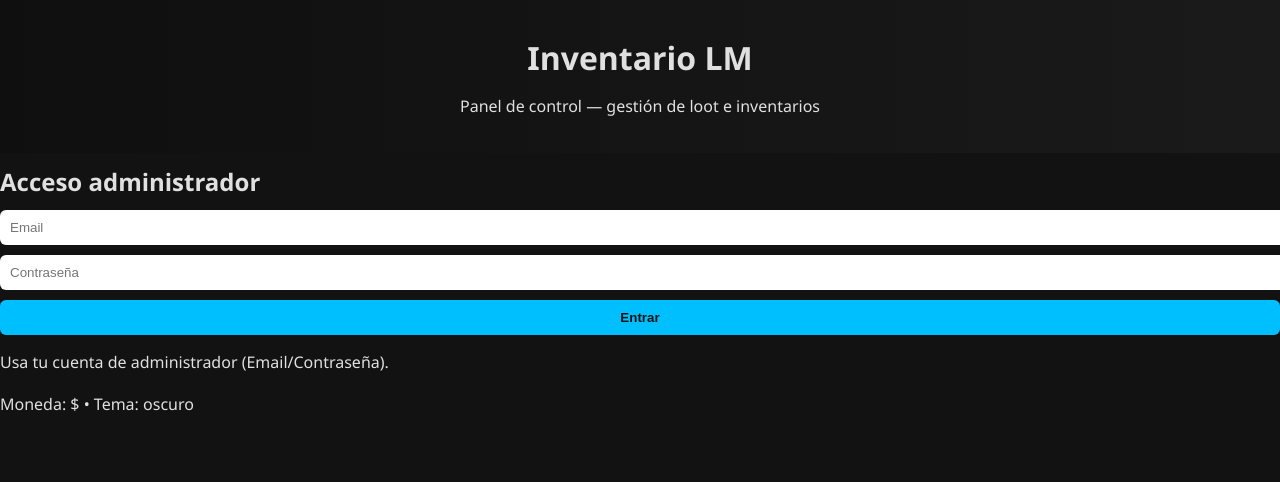
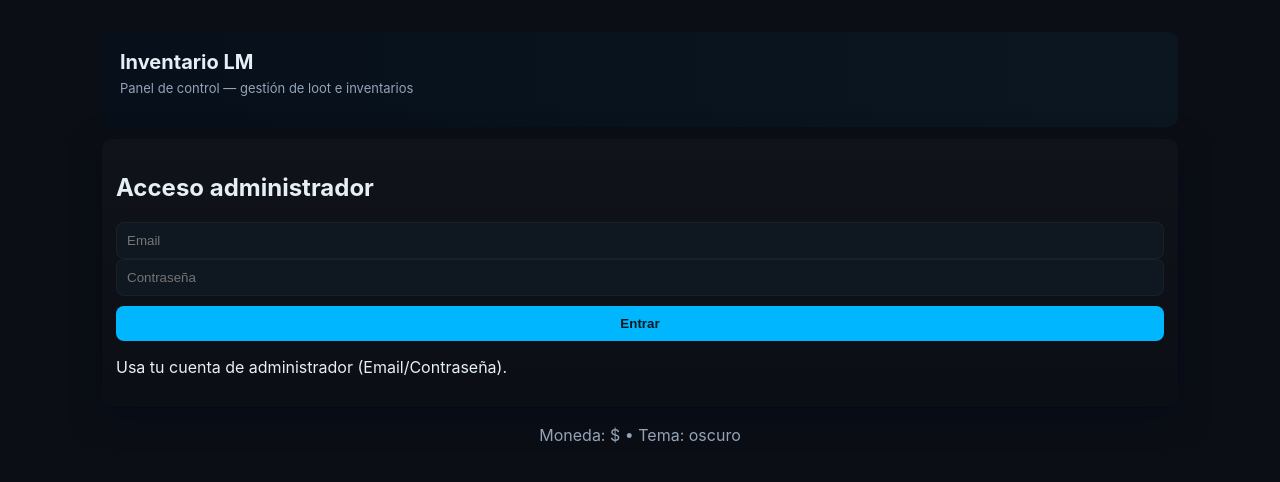
Before and after one commit to JonathanDiez/LMI-WEB, a plain HTML site: page index.html in a window 1280 px wide. Drawn offline with Linux system fonts and the light colour scheme; a script that the page names is missing.

Commit message:
Refactor CSS with new variables and styles

```diff
--- a/css/estilos.css
+++ b/css/estilos.css
@@ -1,53 +1,32 @@
-/* Tema oscuro, minimalista y futurista */
-body {
-    font-family: 'Segoe UI', Tahoma, Geneva, Verdana, sans-serif;
-    background-color: #121212;
-    color: #e0e0e0;
-    margin: 0;
-    padding: 0;
+:root{
+  --bg:#0b0f15;
+  --card:#0f1720;
+  --muted:#94a3b8;
+  --accent:#00b7ff;
+  --glass: rgba(255,255,255,0.03);
 }
-
-header {
-    background: linear-gradient(90deg, #0f0f0f, #1a1a1a);
-    padding: 20px;
-    text-align: center;
+*{box-sizing:border-box}
+body{margin:0;font-family:Inter,system-ui,Arial,sans-serif;background:var(--bg);color:#e6eef6}
+.contenedor{max-width:1100px;margin:20px auto;padding:12px}
+.cabecera{padding:18px;background:linear-gradient(90deg,#07101a 0%, #0b1620 100%);border-radius:10px}
+.cabecera h1{margin:0;font-size:20px}
+.sub{color:var(--muted);margin-top:6px;font-size:13px}
+.card{background:linear-gradient(180deg, rgba(255,255,255,0.02), transparent);padding:14px;border-radius:10px;margin-top:12px;box-shadow:0 8px 30px rgba(2,6,23,0.6)}
+.main-grid{display:grid;grid-template-columns:1fr 420px;gap:16px}
+.panel{min-height:200px}
+.izquierda{float:left;width:62%}
+.derecha{float:right;width:36%}
+.fila{display:flex;gap:8px;margin-top:10px}
+input,select,button,textarea{width:100%;padding:10px;border-radius:8px;border:1px solid rgba(255,255,255,0.04);background:var(--card);color:#e6eef6}
+button{background:var(--accent);color:#041821;border:none;font-weight:600;cursor:pointer}
+button:hover{opacity:0.95}
+.sugerencias{background:var(--card);border-radius:6px;margin-top:6px;max-height:160px;overflow:auto;border:1px solid rgba(255,255,255,0.03)}
+#grid-miembros .miembro-card{padding:10px;border-radius:8px;border:1px solid rgba(255,255,255,0.02);margin-bottom:8px;display:flex;gap:10px;align-items:center}
+.avatar{width:48px;height:48px;border-radius:50%;background:#172029;flex-shrink:0}
+.info{flex:1}
+.badge{background:#122435;padding:4px 8px;border-radius:6px;color:var(--muted);font-size:12px;margin-left:6px}
+.catalogo-form{display:flex;flex-direction:column;gap:8px;margin-top:8px}
+.pie{text-align:center;color:var(--muted);margin-top:18px}
+@media (max-width:900px){
+  .izquierda,.derecha{width:100%;float:none}
 }
-
-h1, h2 {
-    margin: 0.5em 0;
-}
-
-main {
-    max-width: 800px;
-    margin: 20px auto;
-    padding: 10px;
-}
-
-input, select, button {
-    display: block;
-    width: 100%;
-    margin: 10px 0;
-    padding: 10px;
-    border-radius: 6px;
-    border: none;
-}
-
-button {
-    background-color: #00bfff;
-    color: #121212;
-    font-weight: bold;
-    cursor: pointer;
-}
-
-button:hover {
-    background-color: #009acd;
-}
-
-form {
-    background-color: #1f1f1f;
-    padding: 15px;
-    border-radius: 8px;
-}
-section {
-    margin-bottom: 20px;
-}
```
